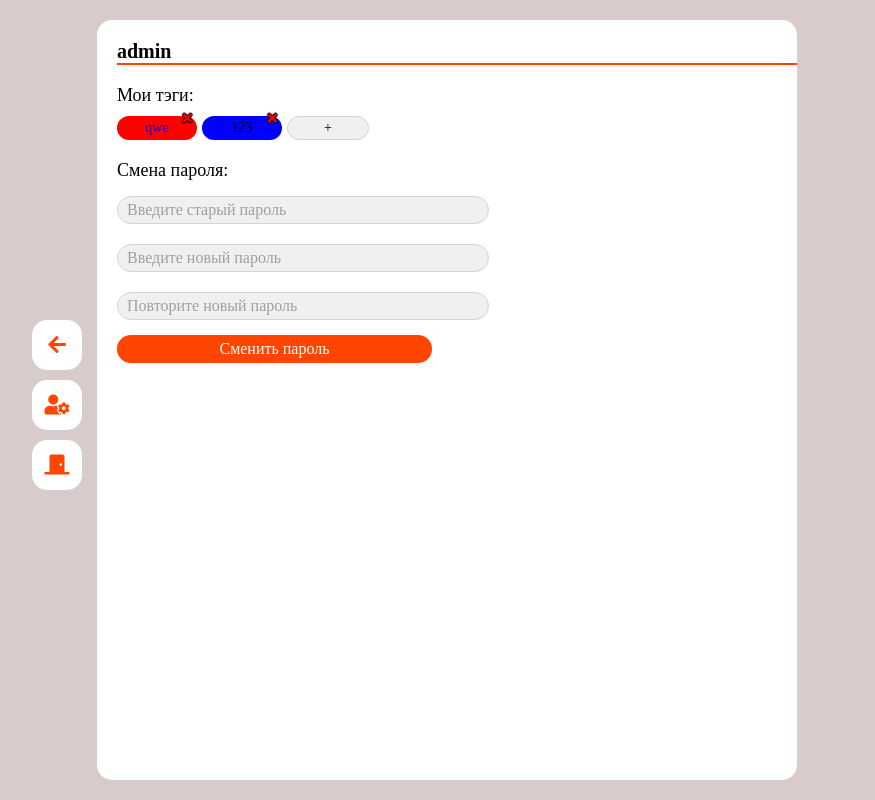
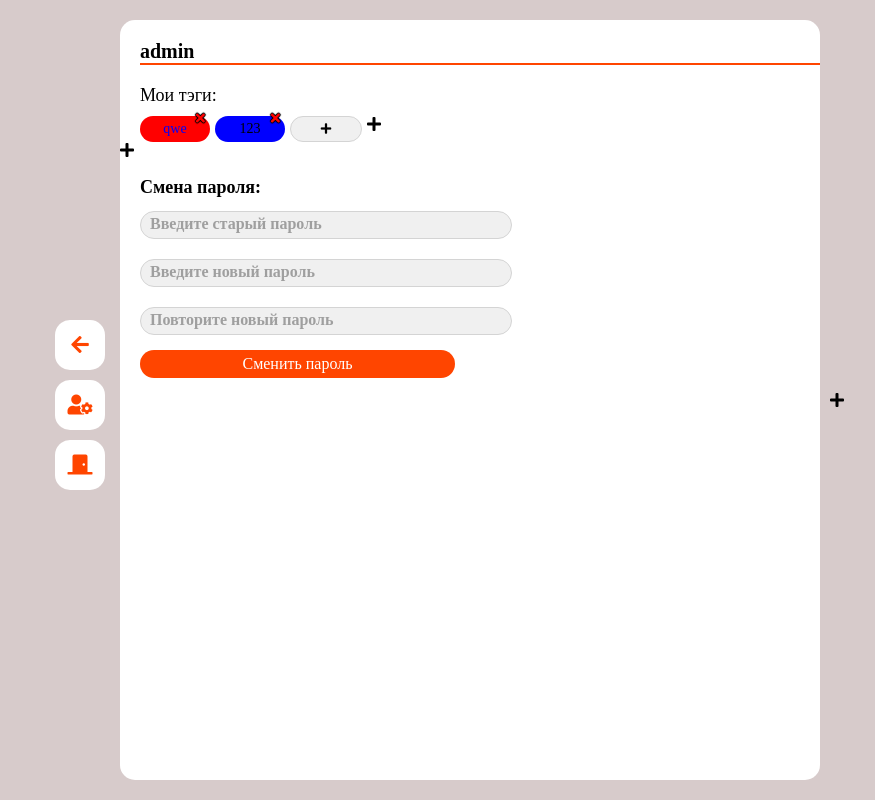
Before and after one commit to apellpro/vvpd-project, a Django app: page /personal/ in a window 1280 px wide. Shown: the whole page, without its empty margins (193-1068 px from the left). Run offline with Django 4.2, Linux system fonts and the light colour scheme; a user stored in the database is signed in; data comes from the database, SQL or seed files in the repository; some libraries are stand-ins or nearby versions.

Commit message:
Исправлены еще косяки с тегами

```diff
--- a/web/static/css/dashboard.css
+++ b/web/static/css/dashboard.css
@@ -182,10 +182,12 @@ ul.vk-list > li > a:hover {
 	justify-content: center;
 	font-size: 14px;
 	border-radius: 15px;
-	flex: 0 0 80px;
-	padding: 3px 0;
+	max-width: 320px;
+	min-width: 60px;
+	padding: 5px;
 	margin: 0 5px 5px 0;
 	position: relative;
+
 }
 
 #win-tag-setup .tag-setup-items .tags .project-tags .tag .delete, .lk-tags .tag .enter {
--- a/web/static/css/style_area.css
+++ b/web/static/css/style_area.css
@@ -13,10 +13,11 @@ body .workspace .tags {
 }
 
 body .workspace .tags .tag, .new-tag {
-	flex: 0 0 80px;
-	padding: 3px 0;
 	margin: 0 5px 0 0;
 	position: relative;
+	max-width: 320px;
+	min-width: 60px;
+	padding: 5px;
 }
 
 body .workspace .tags .tag .delete {
@@ -37,12 +38,13 @@ body .workspace .tags .new-tag {
 	display: flex;
 	align-items: center;
 	justify-content: center;
-	font-size: 14px;
+	font-size: 12px;
 	border-radius: 15px;
 	border: #d4d4d4 1px solid;
 	text-decoration: none;
 	color: #000;
 	background: #f0f0f0;
+	width: 60px;
 }
 
 body .workspace .tags .new-tag:hover {
--- a/web/templates/personal_area.html
+++ b/web/templates/personal_area.html
@@ -37,7 +37,7 @@
 {#					<span>Tag 3</span>#}
 {#					<button class="delete"><i class="fa fa-times"></i></button>#}
 {#				</div>#}
-				<a href="#win-tag" class="new-tag">+</a>
+				<a href="#win-tag" class="new-tag"><i class="fa fa-plus"></a>
 			</div>
 			<form action="{% url 'change_password' %}" method="post">
 				{% csrf_token %}
```
